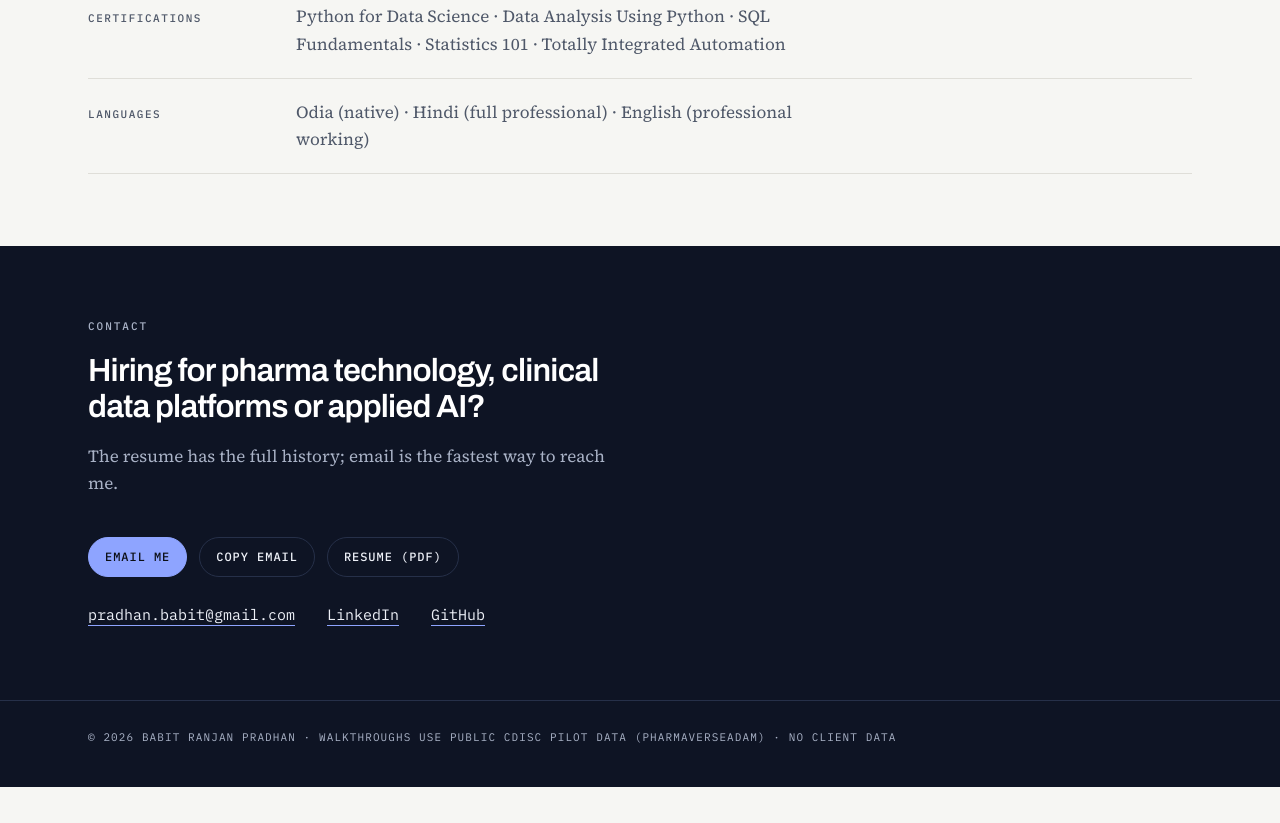
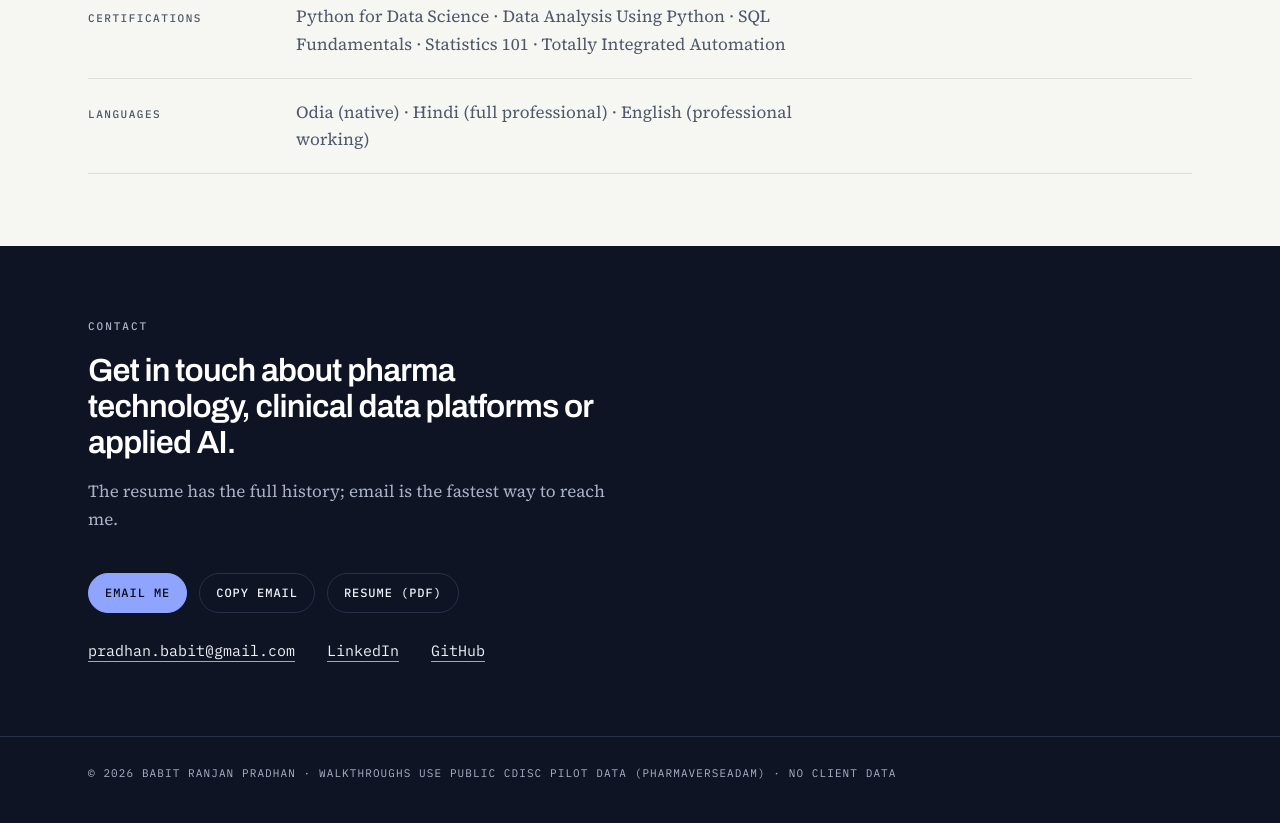
Before and after one commit to babitrp/babitrp.github.io, a plain HTML site: page index.html in a window 1280 px wide. Shown: the part 8720-9543 px from the top of the page. Before the commit the page ends 9507 px from the top, so only its background shows below. Drawn offline with Linux system fonts and the light colour scheme.

Commit message:
Add files via upload

```diff
--- a/index.html
+++ b/index.html
@@ -305,7 +305,7 @@
 <section id="contact" class="contact" aria-labelledby="contact-h">
   <div class="wrap">
     <p class="eyebrow">Contact</p>
-    <h2 id="contact-h">Hiring for pharma technology, clinical data platforms or applied AI?</h2>
+    <h2 id="contact-h">Get in touch about pharma technology, clinical data platforms or applied AI.</h2>
     <p class="lede">The resume has the full history; email is the fastest way to reach me.</p>
     <div class="cta2">
       <a class="btn pri" href="mailto:pradhan.babit@gmail.com">Email me</a>
```
